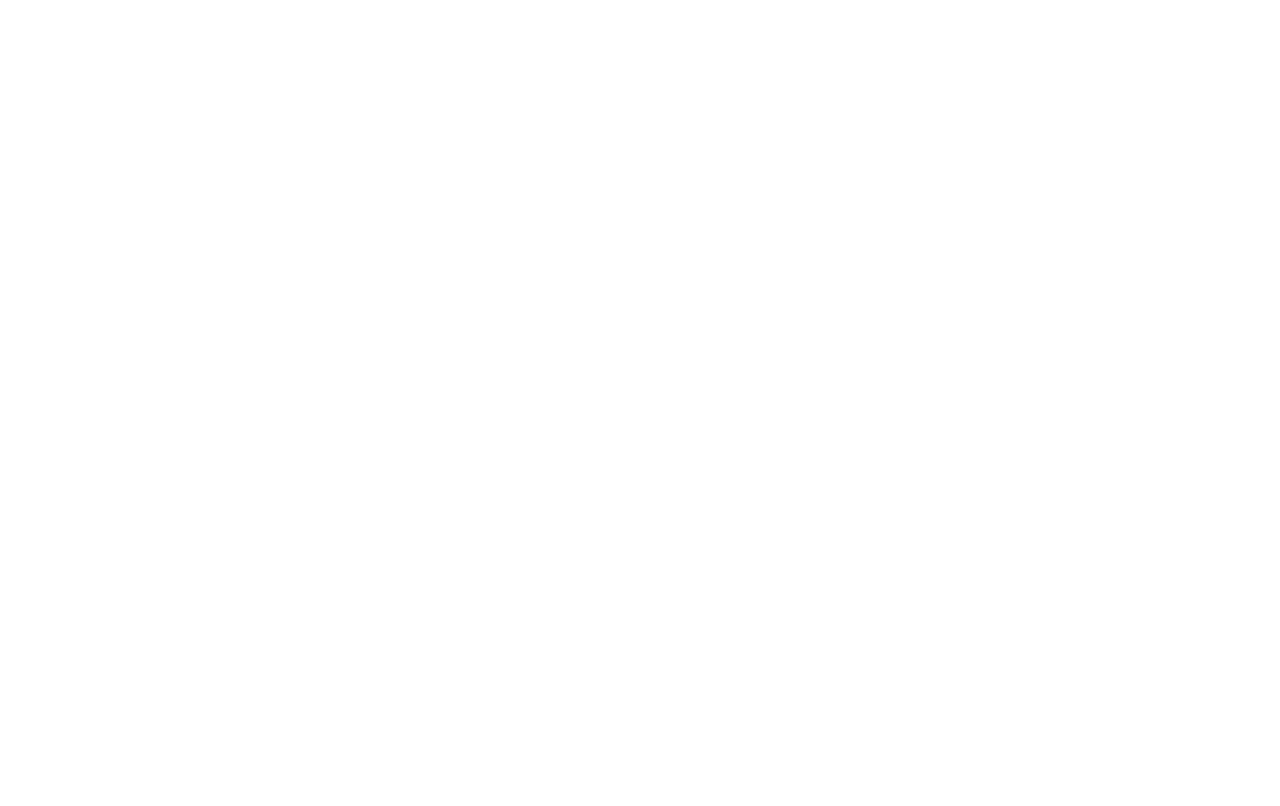
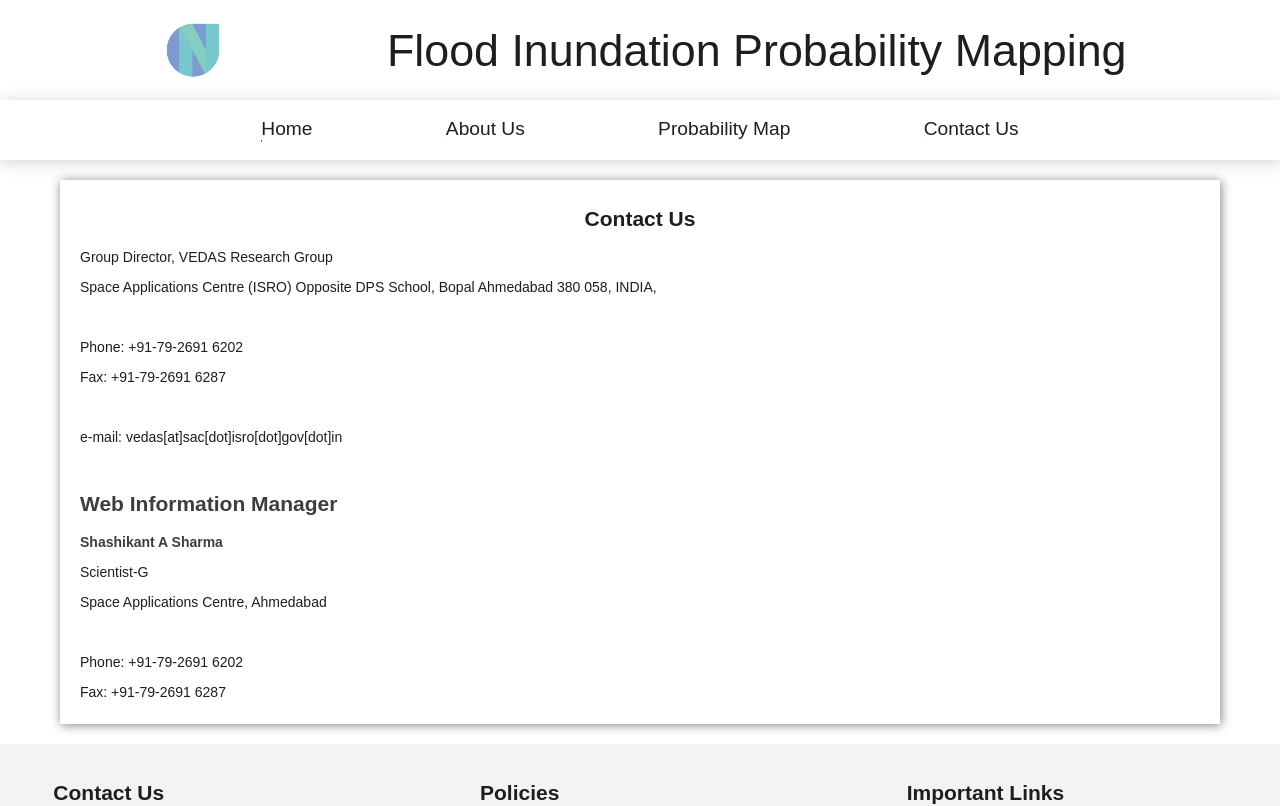
Before and after one commit to Vaishnavi3108/Flood_Inundation_Probability_Mapping, a React (Create React App) app in the folder fipm/: page /Contactus in a window 1280 px wide. Before the commit this address had no page. Shown: the top 806 px of the page. Built offline with nearby package versions, Linux system fonts and the light colour scheme.

Commit message:
contact_us_add

```diff
--- a/fipm/src/App.js
+++ b/fipm/src/App.js
@@ -8,6 +8,7 @@
 import Home from './pages/Home/Home';
 import Map from './pages/Map/Map';
 import About_us from './pages/About_us/About_us';
+import Contactus from './pages/contactus/Contactus';
 
 
 
@@ -20,8 +21,10 @@
         <Route exact path="/home" element={<Home/>} ></Route>
         <Route exact path="/aboutus" element={<About_us/>} ></Route>
         <Route exact path="/probabilitymap" element={<Map/>} ></Route>
+        <Route exact path="/Contactus" element={<Contactus/>} ></Route>
       </Routes>
     </BrowserRouter>
+
 </>
   );
 }
--- /dev/null
+++ b/fipm/src/pages/contactus/Contactus.jsx
@@ -0,0 +1,45 @@
+import React from 'react'
+import Footer from '../../components/Footer/Footer'
+import Header from '../../components/Header/Header'
+import Navbar from '../../components/Navbar/Navbar'
+import "../contactus/contactus.css"
+
+
+
+export default function Contactus() {
+    return (
+        <div>
+            <Header />
+
+            <Navbar />
+            <section className="aboutus container ">
+                <h2>Contact Us</h2>
+                <p  >Group Director, VEDAS Research Group</p>
+
+                <p>Space Applications Centre (ISRO)
+                    Opposite DPS School, Bopal
+                    Ahmedabad 380 058, INDIA,</p>
+                <br></br>
+                <p>Phone: +91-79-2691 6202</p>
+                <p> Fax: +91-79-2691 6287</p>
+                <br></br>
+
+                <p>e-mail: vedas[at]sac[dot]isro[dot]gov[dot]in</p>
+                <br></br>
+                <p className='subtitle' ><h2>Web Information Manager</h2></p>
+                <p className='subtitle' > Shashikant A Sharma</p>
+                <p>Scientist-G</p>
+                <p>Space Applications Centre, Ahmedabad</p>
+                <br></br>
+                <p>Phone: +91-79-2691 6202</p>
+                <p> Fax: +91-79-2691 6287</p>
+
+
+            </section>
+
+
+            <Footer />
+
+        </div>
+    )
+}
```
Also changed, not shown: fipm/src/pages/contactus/contactus.css (added).
